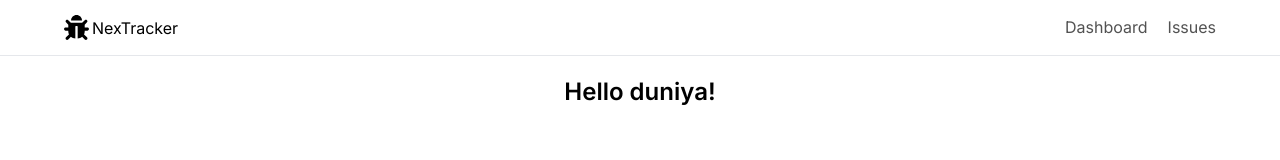
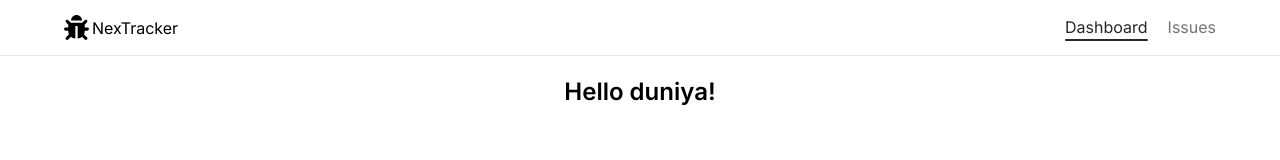
Before and after one commit to shubhamxdd/nextracker, a Next.js app: page / in a window 1280 px wide. Shown: the top 160 px of the page. Built offline with nearby package versions, Linux system fonts and the light colour scheme.

Commit message:
Update link styles , navbar underline and refactor

```diff
--- a/app/globals.css
+++ b/app/globals.css
@@ -4,56 +4,9 @@
 
 @layer components {
   .link_styles {
-    @apply text-neutral-600 hover:text-neutral-800;
+    @apply transition duration-300 hover:text-neutral-800;
+  }
+  .underline_span {
+    @apply block focus:block active:block max-w-0 transition-all duration-500 h-0.5 rounded bg-zinc-800;
   }
 }
-
-/* .loader {
-  --uib-size: 80px;
-  --uib-color: black;
-  --uib-speed: 1.75s;
-  --uib-stroke: 5px;
-  --uib-bg-opacity: 0.1;
-  position: relative;
-  display: flex;
-  align-items: center;
-  justify-content: center;
-  height: var(--uib-stroke);
-  width: 20%;
-  border-radius: calc(var(--uib-stroke) / 2);
-  overflow: hidden;
-  transform: translate3d(0, 0, 0);
-}
-
-.loader::before {
-  content: "";
-  position: absolute;
-  top: 0;
-  left: 0;
-  height: 100%;
-  width: 100%;
-  background-color: var(--uib-color);
-  opacity: var(--uib-bg-opacity);
-  transition: background-color 0.3s ease;
-}
-
-.loader::after {
-  content: "";
-  height: 100%;
-  width: 100%;
-  border-radius: calc(var(--uib-stroke) / 2);
-  animation: wobble var(--uib-speed) ease-in-out infinite;
-  transform: translateX(-95%);
-  background-color: var(--uib-color);
-  transition: background-color 0.3s ease;
-}
-
-@keyframes wobble {
-  0%,
-  100% {
-    transform: translateX(-95%);
-  }
-  50% {
-    transform: translateX(95%);
-  }
-} */
--- a/components/Navbar/Navbar.tsx
+++ b/components/Navbar/Navbar.tsx
@@ -1,25 +1,49 @@
+"use client";
+
 import Link from "next/link";
 import { FaBug } from "react-icons/fa";
 import Logo from "./Logo";
+import { usePathname } from "next/navigation";
 
 const Navbar = () => {
+  const pathname = usePathname();
+  console.log(pathname);
   return (
     <nav className="flex gap-6 mb-5 items-center border-b px-16 max-sm:px-3 max-md:px-4 max-lg:px-10 h-14 justify-between">
       <Logo logo={FaBug} />
       <ul className="flex gap-5">
         <li>
-          <Link href="/" className="group transition duration-300 link_styles">
+          <Link
+            href="/"
+            className={`link_styles group ${
+              pathname === "/" ? "text-neutral-800" : "text-neutral-500"
+            }`}
+          >
             Dashboard
-            <span className="block focus:block active:block max-w-0 group-hover:max-w-full transition-all duration-500 h-0.5 rounded bg-zinc-700"></span>
+            <span
+              className={`underline_span  ${
+                pathname === "/"
+                  ? "max-w-full"
+                  : "max-w-0 group-hover:max-w-full"
+              }`}
+            ></span>
           </Link>
         </li>
         <li>
           <Link
             href="/issues"
-            className="group transition duration-300 link_styles"
+            className={`link_styles group ${
+              pathname === "/issues" ? "text-neutral-800" : "text-neutral-500"
+            }`}
           >
             Issues
-            <span className="block focus:block active:block max-w-0 group-hover:max-w-full transition-all duration-500 h-0.5 rounded bg-zinc-700"></span>
+            <span
+              className={`underline_span  ${
+                pathname === "/issues"
+                  ? "max-w-full"
+                  : "max-w-0 group-hover:max-w-full"
+              }`}
+            ></span>
           </Link>
         </li>
       </ul>
```
